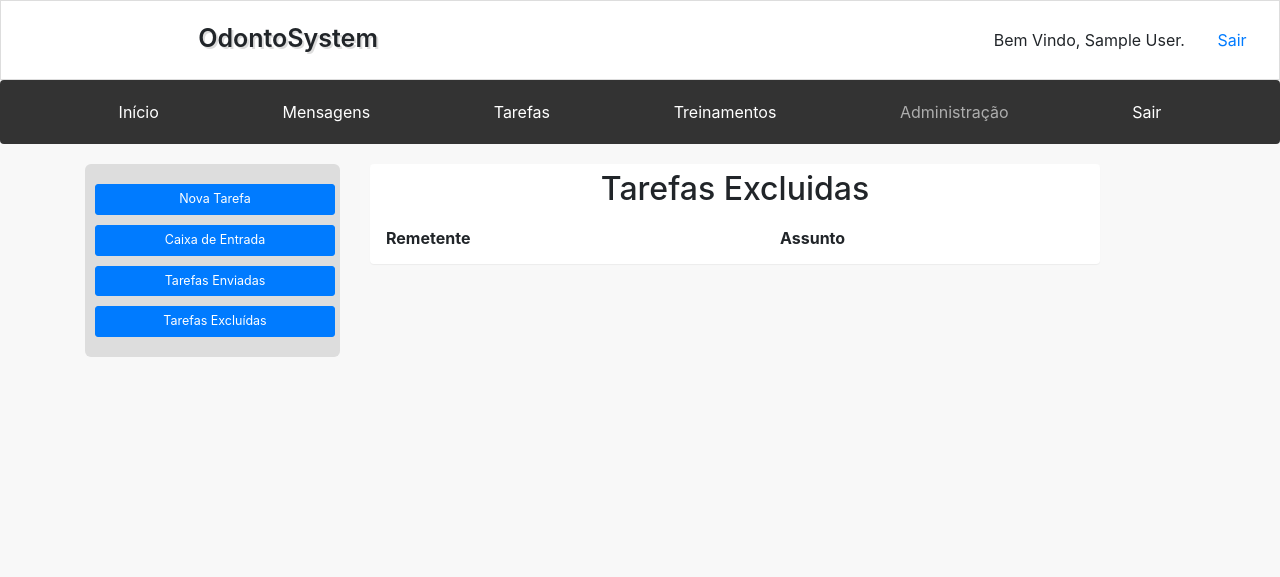
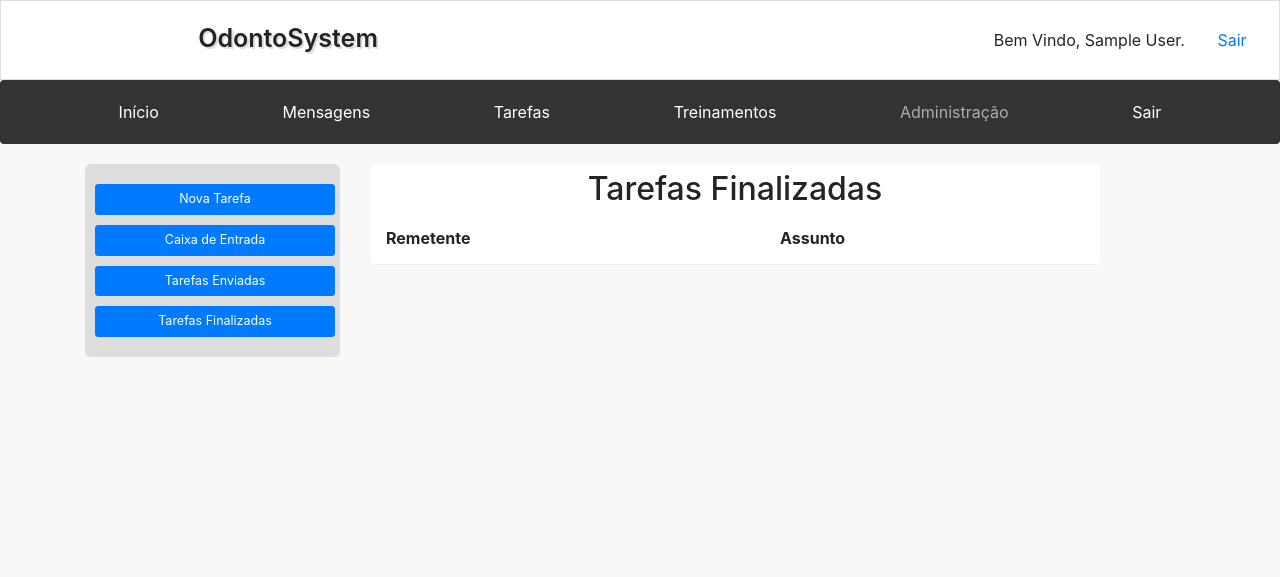
Before and after one commit to E-TrainingCenter/OdontoSystem, a PHP site: page /view/Tarefa/tarefas_excluidas.php in a window 1280 px wide. Shown: the top 577 px of the page. Run offline with PHP 8.4, Linux system fonts and the light colour scheme; the visitor is signed in with stand-in values (Sample User, id 1); data comes from the database, SQL or seed files in the repository; data that the repository does not hold is empty.

Commit message:
fixesssss any tarefas

```diff
--- a/model/Tarefa.php
+++ b/model/Tarefa.php
@@ -123,9 +123,8 @@ class Tarefa {
 
         $conn = Banco::connect();
 
-        $stmt = $conn->prepare("SELECT * FROM Tarefa WHERE excluido = 1 and id_funcionario_destinatario = :id_funcionario_destinatario");
+        $stmt = $conn->prepare("SELECT * FROM Tarefa WHERE status = 'FINALIZADO' and id_funcionario_destinatario = :id_funcionario_destinatario");
         $stmt->bindParam(":id_funcionario_destinatario", $id_funcionario_destinatario);
-
         $stmt->execute();
 
         $results = $stmt->fetchAll(PDO::FETCH_ASSOC);
--- a/view/Tarefa/caixa_entrada.php
+++ b/view/Tarefa/caixa_entrada.php
@@ -19,7 +19,7 @@ $tarefas = $tarefacontroller->listAll();
                         <a href="/OdontoSystem/view/Tarefa/nova_tarefa.php" class="btn btn-primary btn-lg botao menuSide">Nova Tarefa</a><br>
                         <a href="/OdontoSystem/view/Tarefa/caixa_entrada.php" class="btn btn-primary btn-lg botao  menuSide">Caixa de Entrada</a><br>
                         <a href="/OdontoSystem/view/Tarefa/tarefas_enviadas.php" class="btn btn-primary btn-lg botao  menuSide">Tarefas Enviadas</a><br>
-                        <a href="/OdontoSystem/view/Tarefa/tarefas_excluidas.php" class="btn btn-primary btn-lg botao  menuSide">Tarefas Excluídas</a>
+                        <a href="/OdontoSystem/view/Tarefa/tarefas_excluidas.php" class="btn btn-primary btn-lg botao  menuSide">Tarefas Finalizadas</a>
                     </p>
                 </div>
             </div>
--- a/view/Tarefa/tarefas_enviadas.php
+++ b/view/Tarefa/tarefas_enviadas.php
@@ -18,7 +18,7 @@ $tarefas = $tarefacontroller->listEnviadas();
                         <a href="/OdontoSystem/view/Tarefa/nova_tarefa.php" class="btn btn-primary btn-lg botao menuSide">Nova Tarefas</a><br>
                         <a href="/OdontoSystem/view/Tarefa/caixa_entrada.php" class="btn btn-primary btn-lg botao menuSide">Caixa de Entrada</a><br>
                         <a href="/OdontoSystem/view/Tarefa/tarefas_enviadas.php" class="btn btn-primary btn-lg botao menuSide">Tarefas Enviadas</a><br>
-                        <a href="/OdontoSystem/view/Tarefa/tarefas_excluidas.php" class="btn btn-primary btn-lg botao menuSide">Tarefas Excluídas</a>
+                        <a href="/OdontoSystem/view/Tarefa/tarefas_excluidas.php" class="btn btn-primary btn-lg botao menuSide">Tarefas Finalizadas</a>
                     </p>
                 </div>
             </div>
--- a/view/Tarefa/tarefas_excluidas.php
+++ b/view/Tarefa/tarefas_excluidas.php
@@ -6,7 +6,6 @@ require_once("../header.php");
 $tarefacontroller = new TarefaController();
 
 $tarefas = $tarefacontroller->listExcluidos();
-
 
 ?>
 
@@ -20,7 +19,7 @@ $tarefas = $tarefacontroller->listExcluidos();
                         <a href="/OdontoSystem/view/Tarefa/nova_tarefa.php" class="btn btn-primary btn-lg botao menuSide">Nova Tarefa</a><br>
                         <a href="/OdontoSystem/view/Tarefa/caixa_entrada.php" class="btn btn-primary btn-lg botao menuSide">Caixa de Entrada</a><br>
                         <a href="/OdontoSystem/view/Tarefa/tarefas_enviadas.php" class="btn btn-primary btn-lg botao menuSide">Tarefas Enviadas</a><br>
-                        <a href="/OdontoSystem/view/Tarefa/tarefas_excluidas.php" class="btn btn-primary btn-lg botao menuSide">Tarefas Excluídas</a>
+                        <a href="/OdontoSystem/view/Tarefa/tarefas_excluidas.php" class="btn btn-primary btn-lg botao menuSide">Tarefas Finalizadas</a>
                     </p>
                 </div>
             </div>
@@ -30,7 +29,7 @@ $tarefas = $tarefacontroller->listExcluidos();
             <div class="col-lg-8">
                 <div class="panel">
                     <div class="panel-heding title">
-                        Tarefas Excluidas
+                        Tarefas Finalizadas
                     </div>
                     <div class="panel-body">
                         <table style="width:100%">
```
